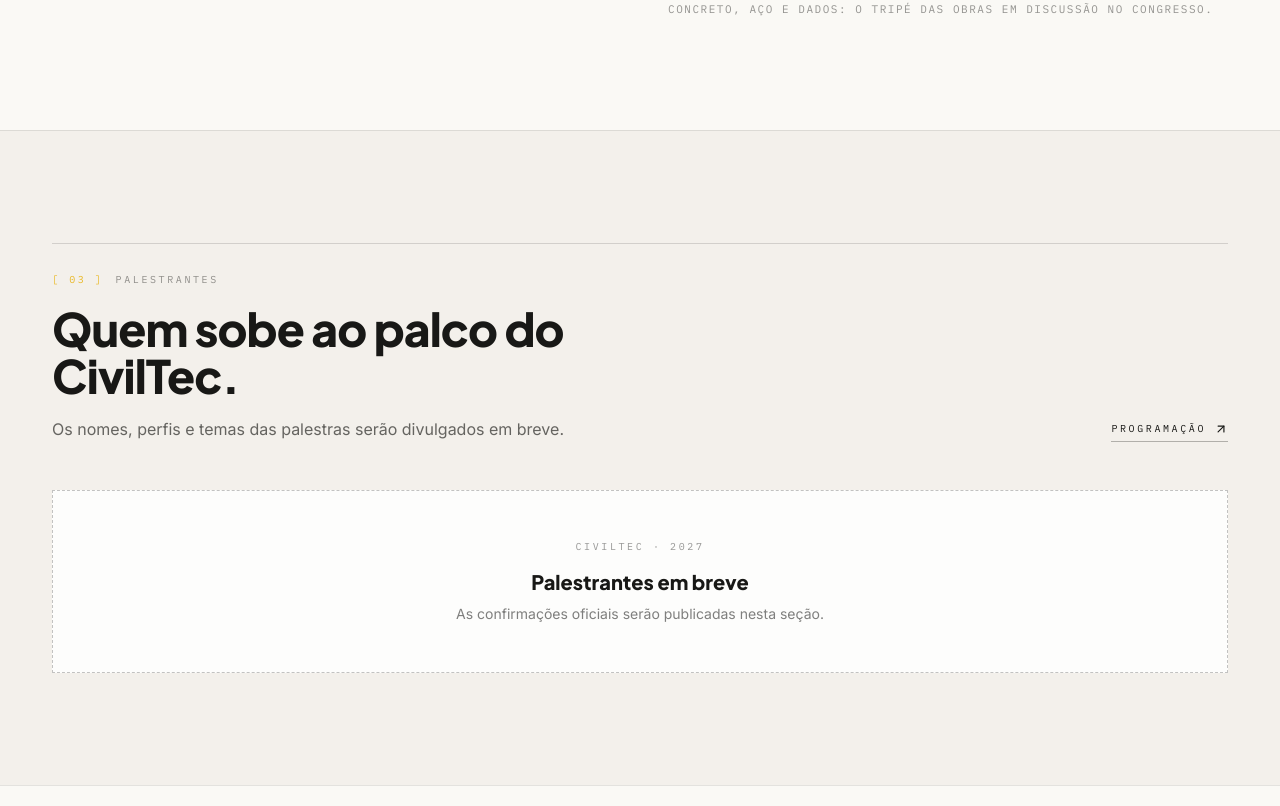
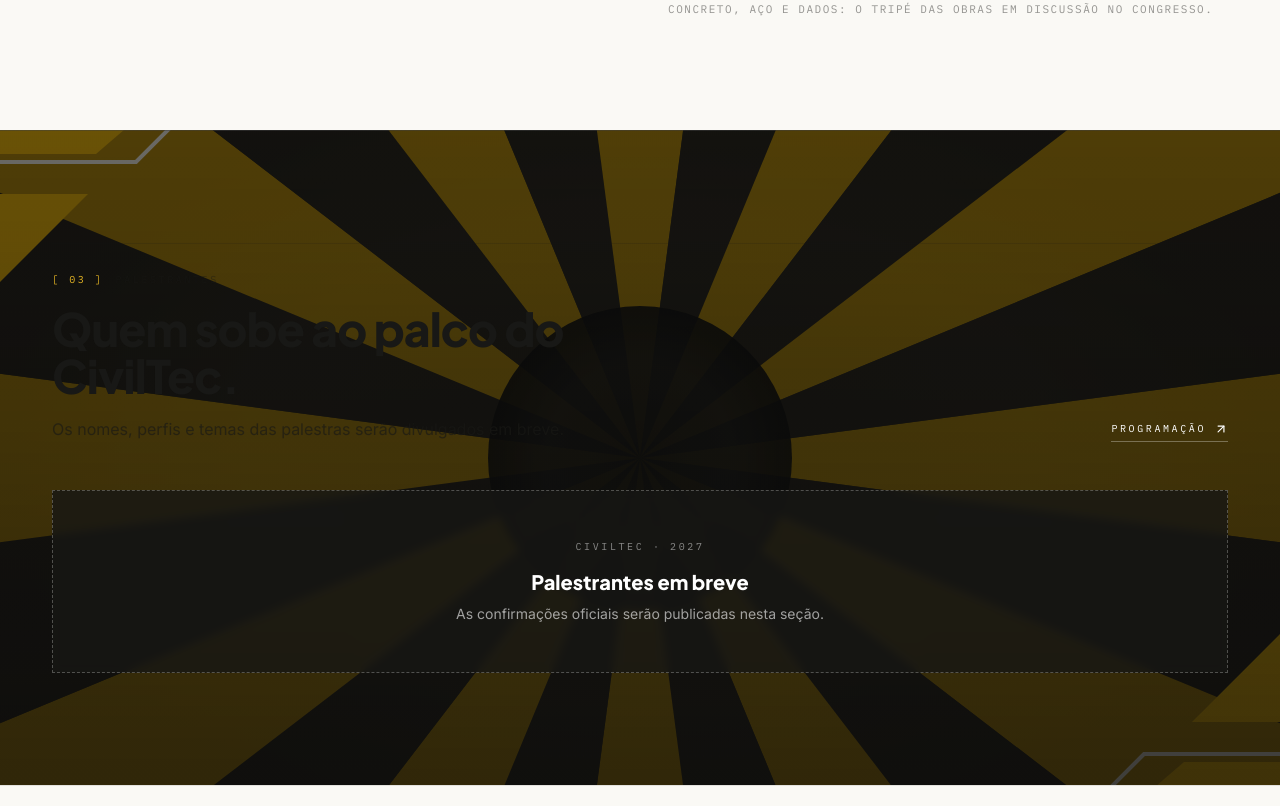
Before and after one commit to Dkalones/civil-tec, a React (Vite) app: page / in a window 1280 px wide. Shown: the part 1634-2440 px from the top of the page. Built offline with nearby package versions, Linux system fonts and the light colour scheme.

Commit message:
Apply CivilTec radial background to speakers section

```diff
--- a/src/components/site/Speakers.jsx
+++ b/src/components/site/Speakers.jsx
@@ -5,7 +5,7 @@ import SectionHeading from "@/components/site/SectionHeading";
 
 export default function Speakers() {
   return (
-    <section id="palestrantes" className="border-t border-ink/10 bg-concrete/45">
+    <section id="palestrantes" className="relative overflow-hidden border-t border-white/10 bg-[#11110f] text-white" style={{ backgroundImage: "linear-gradient(rgba(12,12,11,.48), rgba(12,12,11,.72)), url('/brand/civiltec-speakers-bg.svg')", backgroundSize: "cover", backgroundPosition: "center" }}>
       <div className="mx-auto w-full max-w-[1240px] px-5 py-20 sm:px-8 md:py-28">
         <SectionHeading
           index="03"
@@ -16,7 +16,7 @@ export default function Speakers() {
             <Link
               to="/"
               hash="programacao"
-              className="label-mono inline-flex items-center gap-2 self-start border-b border-ink/30 pb-1 text-ink transition hover:border-signal hover:text-ink/70 md:self-end"
+              className="label-mono inline-flex items-center gap-2 self-start border-b border-white/30 pb-1 text-white transition hover:border-signal hover:text-white/70 md:self-end"
             >
               Programação
               <ArrowUpRight className="h-3.5 w-3.5" aria-hidden="true" />
@@ -26,17 +26,17 @@ export default function Speakers() {
         {SPEAKERS.length > 0 ? (
           <div className="mt-12 grid grid-cols-2 gap-4 md:grid-cols-3 md:gap-5 lg:grid-cols-4">
             {SPEAKERS.map((speaker) => (
-              <article key={speaker.id} className="border border-ink/15 bg-card p-5">
-                <p className="font-heading text-lg font-bold">{speaker.name}</p>
-                <p className="mt-2 text-sm text-ink/55">{speaker.org}</p>
+              <article key={speaker.id} className="border border-white/15 bg-[#171715]/85 p-5 backdrop-blur-sm">
+                <p className="font-heading text-lg font-bold text-white">{speaker.name}</p>
+                <p className="mt-2 text-sm text-white/60">{speaker.org}</p>
               </article>
             ))}
           </div>
         ) : (
-          <div className="mt-12 border border-dashed border-ink/25 bg-card px-6 py-12 text-center">
-            <p className="label-mono text-ink/45">CivilTec · 2027</p>
-            <h3 className="mt-3 font-heading text-xl font-extrabold text-ink">Palestrantes em breve</h3>
-            <p className="mt-2 text-sm text-ink/55">As confirmações oficiais serão publicadas nesta seção.</p>
+          <div className="mt-12 border border-dashed border-white/25 bg-[#171715]/80 px-6 py-12 text-center backdrop-blur-sm">
+            <p className="label-mono text-white/50">CivilTec · 2027</p>
+            <h3 className="mt-3 font-heading text-xl font-extrabold text-white">Palestrantes em breve</h3>
+            <p className="mt-2 text-sm text-white/60">As confirmações oficiais serão publicadas nesta seção.</p>
           </div>
         )}
       </div>
```
